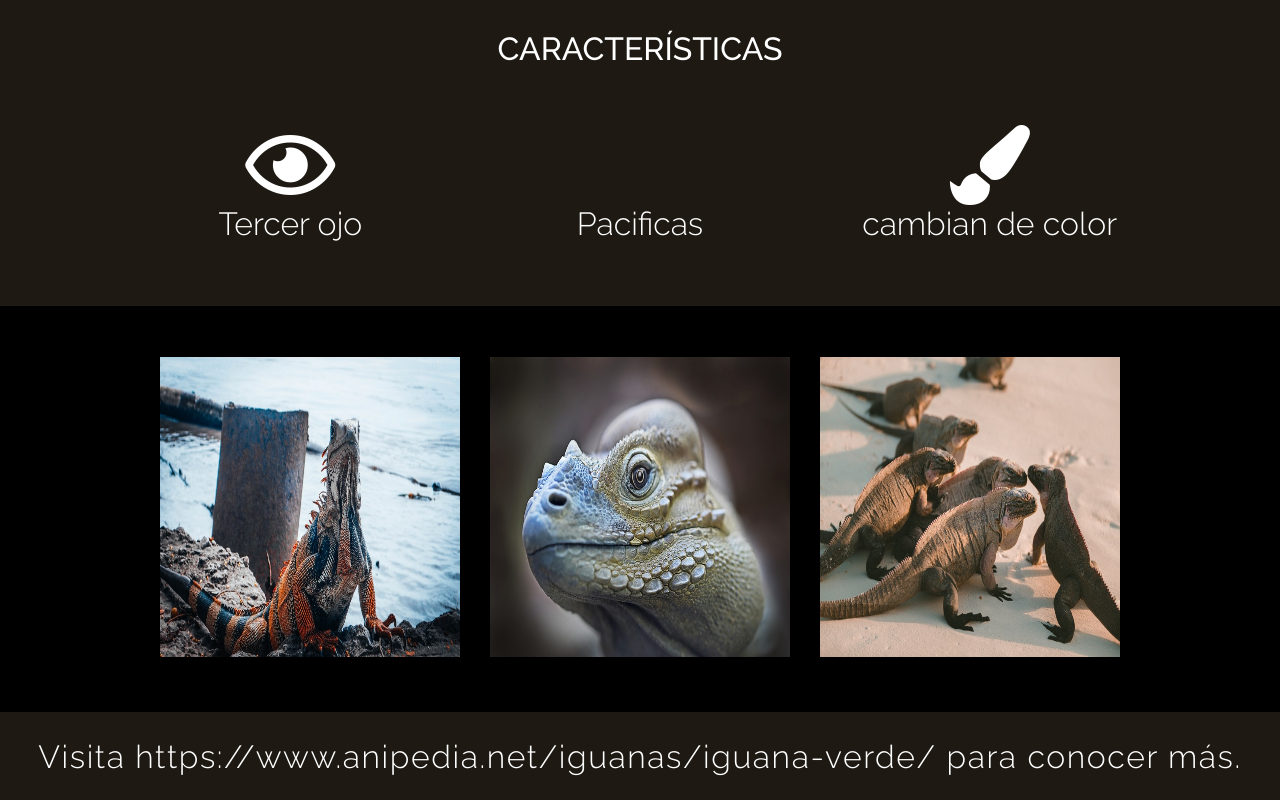
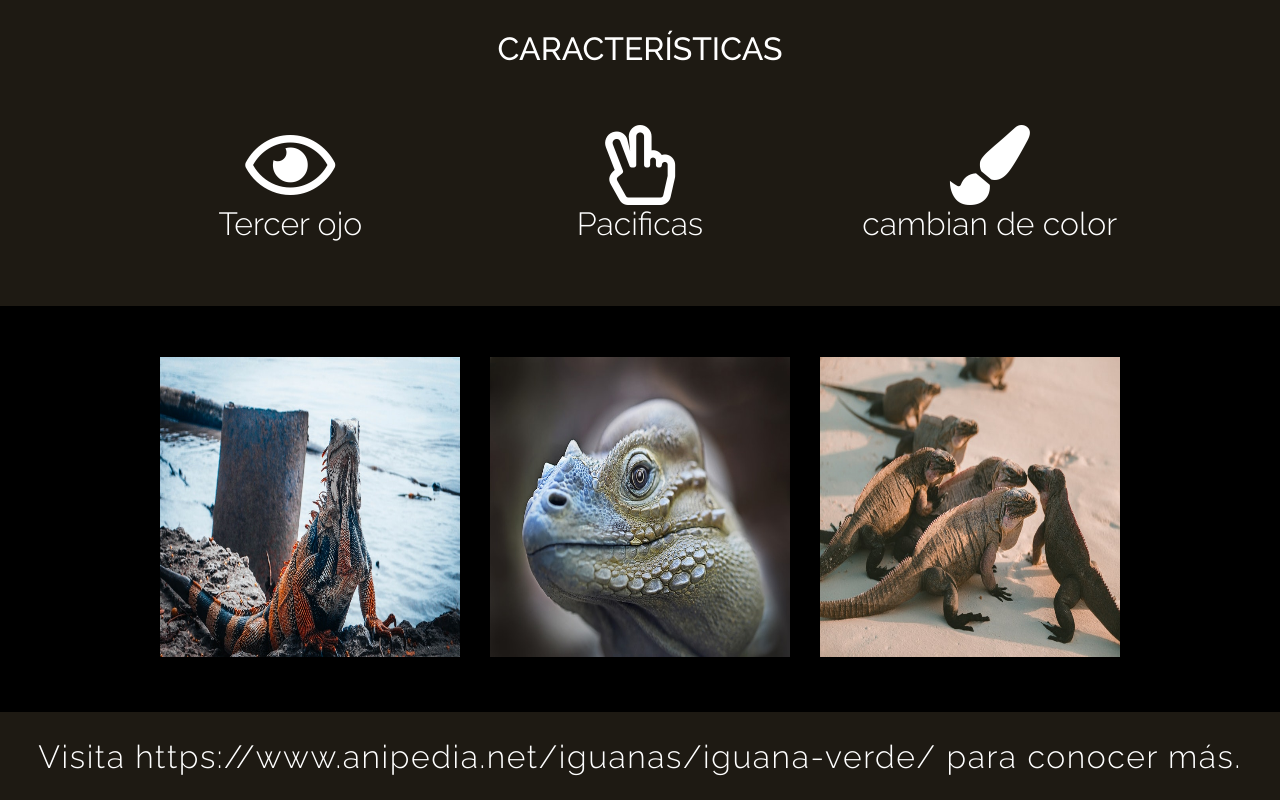
Before and after one commit to Rafa-valle/proyecto_iguana-, a plain HTML site: page index.html in a window 1280 px wide. Shown: the part 1275-2075 px from the top of the page. Drawn offline with Linux system fonts and the light colour scheme.

Commit message:
detalle icon peace

```diff
--- a/index.html
+++ b/index.html
@@ -62,7 +62,7 @@
 
       <article class="icons_section-article">
         <a class="icons_section-link" href="#">
-          <i class="fab fa-hand-peace fa-5x"></i>
+          <i class="far fa-hand-peace fa-5x"></i>
           <h3 class="icons_section-h3">Pacificas</h3>
         </a>
       </article>
```
